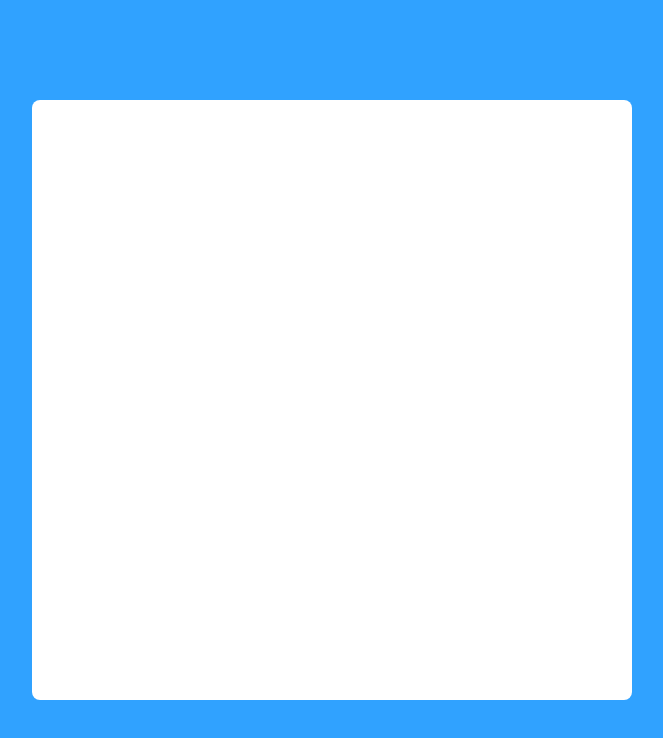
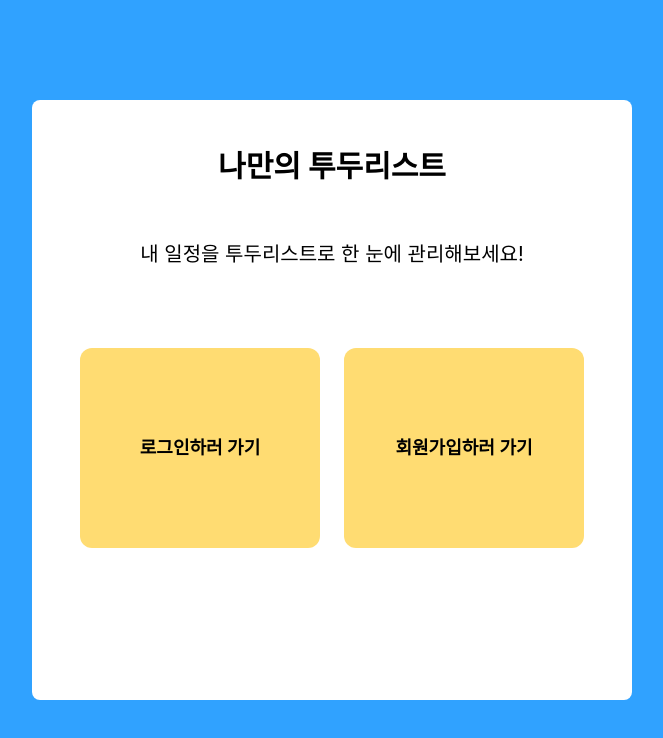
Before and after one commit to yousunzoo/wanted-pre-onboarding-frontend, a React (Create React App) app: page / in a window 1280 px wide. Shown: the top 738 px of the page, without its empty margins (308-971 px from the left). Built offline with nearby package versions, Linux system fonts and the light colour scheme.

Commit message:
Feat: todo 페이지로 가는 경로 추가

```diff
--- a/src/routes/Router.tsx
+++ b/src/routes/Router.tsx
@@ -3,12 +3,14 @@ import Layout from '../components/Layout'
 import Signup from '../pages/Signup'
 import Signin from '../pages/Signin'
 import Todo from '../pages/Todo'
+import Home from '../pages/Home'
 
 function Router() {
   return (
     <BrowserRouter>
     <Routes>
       <Route path='/' element={<Layout />}>
+        <Route path='/' element={<Home />} />
         <Route path='signin' element={<Signin />} />
         <Route path='signup' element={<Signup />} />
         <Route path='todo' element={<Todo />} />
```
